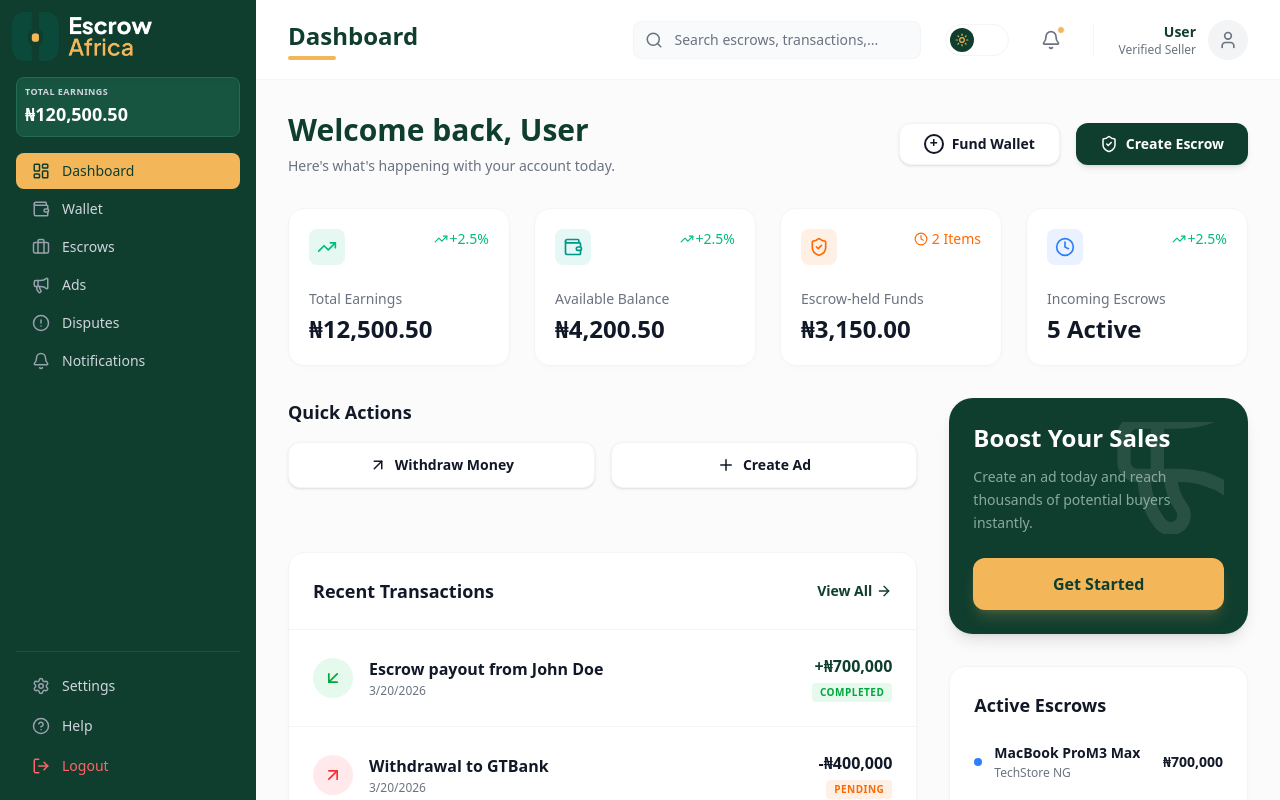
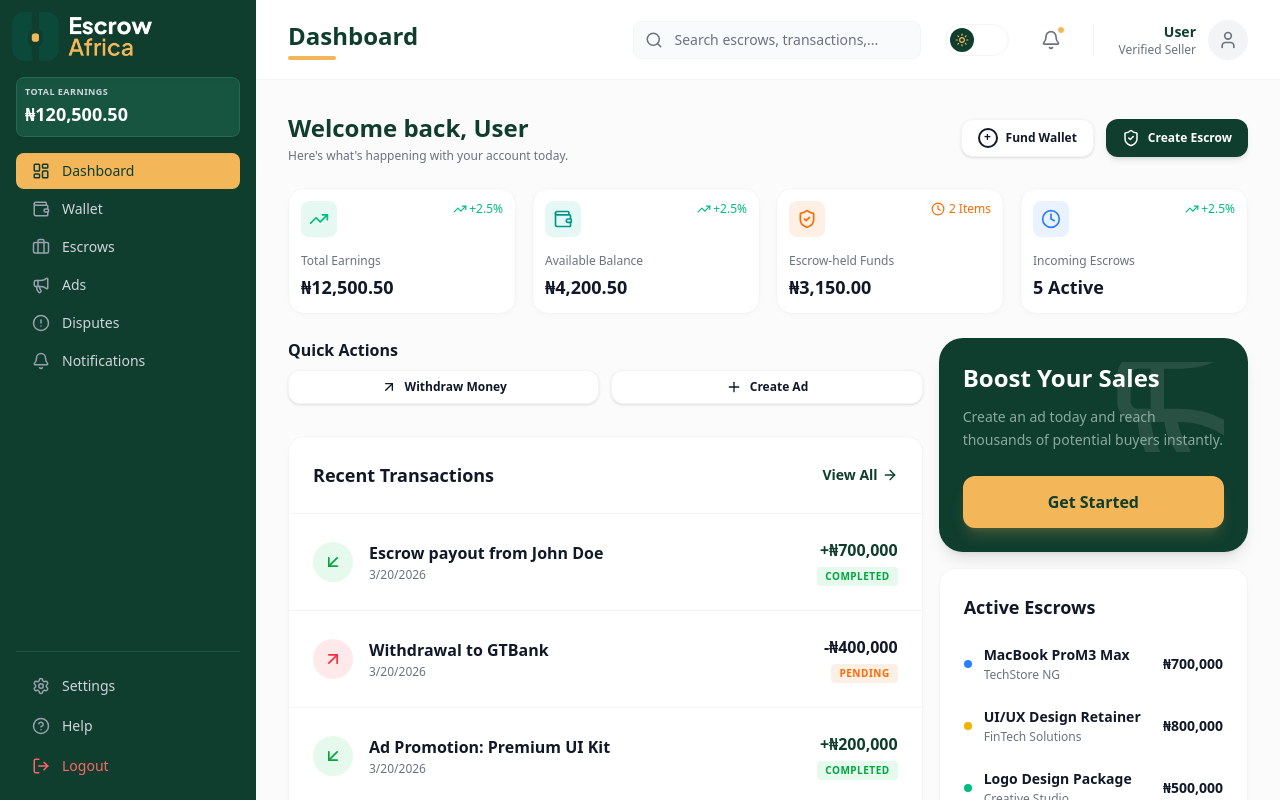
Before and after one commit to escrow-africa/escrow-frontend, a Next.js app: page /dashboard in a window 1280 px wide. Built offline with nearby package versions, Linux system fonts and the light colour scheme; no server answers.

Commit message:
feat: enhance UI components with improved spacing and font sizes for better readability

```diff
--- a/app/dashboard/page.tsx
+++ b/app/dashboard/page.tsx
@@ -62,29 +62,29 @@ export default function DashboardPage() {
 
 
   return (
-    <div className="flex flex-col h-full fade-in pb-24">
+    <div className="flex flex-col h-full fade-in pb-24 scrollbar-hide">
       {/* Welcome Section */}
-      <div className="mb-8 flex flex-col md:flex-row justify-between items-start md:items-center gap-4">
+      <div className="mb-6 flex flex-col md:flex-row justify-between items-start md:items-center gap-3">
         <div>
-          <h1 className="text-3xl font-bold text-primary mb-2">
+          <h1 className="text-2xl font-bold text-primary mb-1">
             Welcome back, {userName}
           </h1>
-          <p className="text-muted-foreground text-sm">
+          <p className="text-muted-foreground text-xs">
             Here's what's happening with your account today.
           </p>
         </div>
 
-        <div className="flex flex-col sm:flex-row gap-3 sm:gap-4 w-full md:w-auto mt-4 md:mt-0">
+        <div className="flex flex-col sm:flex-row gap-2 sm:gap-3 w-full md:w-auto mt-2 md:mt-0">
           <button
             onClick={() => router.push('/dashboard/wallet?action=fund')}
-            className="w-full sm:w-auto px-6 py-2.5 bg-surface border border-border rounded-xl text-sm font-semibold text-foreground hover:bg-surface-hover transition-colors flex items-center justify-center gap-2 shadow-sm"
+            className="w-full sm:w-auto px-4 py-2 bg-surface border border-border rounded-xl text-xs font-semibold text-foreground hover:bg-surface-hover transition-colors flex items-center justify-center gap-2 shadow-sm"
           >
             <span className="flex items-center justify-center w-5 h-5 rounded-full border-2 border-current pb-0.5">+</span>
             Fund Wallet
           </button>
           <button
             onClick={() => router.push('/dashboard/create-escrow')}
-            className="w-full sm:w-auto px-6 py-2.5 bg-primary hover:bg-primary-hover rounded-xl text-sm font-semibold text-white transition-colors flex items-center justify-center gap-2 shadow-md"
+            className="w-full sm:w-auto px-4 py-2 bg-primary hover:bg-primary-hover rounded-xl text-xs font-semibold text-white transition-colors flex items-center justify-center gap-2 shadow-md"
           >
             <ShieldCheck size={18} />
             Create Escrow
@@ -93,7 +93,7 @@ export default function DashboardPage() {
       </div>
 
       {/* Stats Grid */}
-      <div className="grid grid-cols-1 sm:grid-cols-2 lg:grid-cols-4 gap-6 mb-8">
+      <div className="grid grid-cols-1 sm:grid-cols-2 lg:grid-cols-4 gap-4 mb-6">
         <StatCard
           title="Total Earnings"
           value={<>₦12,500.50</>}
@@ -129,15 +129,15 @@ export default function DashboardPage() {
       </div>
 
       {/* Main Content Grid */}
-      <div className="grid grid-cols-1 lg:grid-cols-12 gap-8">
+      <div className="grid grid-cols-1 lg:grid-cols-12 gap-4">
         {/* Left Column (Transactions & Quick Actions) */}
-        <div className="lg:col-span-7 xl:col-span-8 flex flex-col gap-8 mb-8">
+        <div className="lg:col-span-7 xl:col-span-8 flex flex-col gap-4 mb-0">
           <QuickActions />
           <TransactionList transactions={MOCK_TRANSACTIONS} />
         </div>
 
         {/* Right Column (Active Escrows & Ads/Promo) */}
-        <div className="lg:col-span-5 xl:col-span-4 flex flex-col gap-8">
+        <div className="lg:col-span-5 xl:col-span-4 flex flex-col gap-4">
           <PremiumReminderModal />
           <ActiveEscrowsList escrows={MOCK_ESCROWS} />
         </div>
--- a/components/dashboard/shared/QuickActions.tsx
+++ b/components/dashboard/shared/QuickActions.tsx
@@ -4,21 +4,21 @@ import { ArrowUpRight, Plus } from "lucide-react";
 
 export default function QuickActions() {
   return (
-    <div className="mb-8">
-      <h2 className="text-lg font-bold text-foreground mb-4">Quick Actions</h2>
-      <div className="flex flex-col sm:flex-row gap-3 sm:gap-4">
+    <div className="mb-4">
+      <h2 className="text-base font-bold text-foreground mb-2">Quick Actions</h2>
+      <div className="flex flex-col sm:flex-row gap-2 sm:gap-3">
         <Link
           href="/dashboard/wallet?action=withdraw"
-          className="w-full sm:flex-1 flex items-center justify-center gap-2 py-3 px-4 bg-surface border border-border rounded-xl text-sm font-semibold text-foreground hover:bg-surface-hover hover:border-muted-foreground transition-all shadow-sm"
+          className="w-full sm:flex-1 flex items-center justify-center gap-2 py-2 px-3 bg-surface border border-border rounded-xl text-xs font-semibold text-foreground hover:bg-surface-hover hover:border-muted-foreground transition-all shadow-sm"
         >
-          <ArrowUpRight size={18} />
+          <ArrowUpRight size={16} />
           Withdraw Money
         </Link>
         <Link
           href="/dashboard/ads"
-          className="w-full sm:flex-1 flex items-center justify-center gap-2 py-3 px-4 bg-surface border border-border rounded-xl text-sm font-semibold text-foreground hover:bg-surface-hover hover:border-muted-foreground transition-all shadow-sm"
+          className="w-full sm:flex-1 flex items-center justify-center gap-2 py-2 px-3 bg-surface border border-border rounded-xl text-xs font-semibold text-foreground hover:bg-surface-hover hover:border-muted-foreground transition-all shadow-sm"
         >
-          <Plus size={18} />
+          <Plus size={16} />
           Create Ad
         </Link>
       </div>
--- a/components/dashboard/shared/StatCard.tsx
+++ b/components/dashboard/shared/StatCard.tsx
@@ -18,20 +18,20 @@ export default function StatCard({
   topRightContent,
 }: StatCardProps) {
   return (
-    <div className="bg-surface rounded-2xl border border-border p-5 shadow-[0_2px_10px_-4px_rgba(0,0,0,0.05)] hover:shadow-md transition-shadow">
-      <div className="flex justify-between items-start mb-6">
+    <div className="bg-surface rounded-2xl border border-border p-3 shadow-[0_2px_10px_-4px_rgba(0,0,0,0.05)] hover:shadow-md transition-shadow">
+      <div className="flex justify-between items-start mb-4">
         <div className={`p-2 rounded-lg ${iconBgClass} ${iconColorClass}`}>
           {icon}
         </div>
         {topRightContent && (
-          <div className="text-sm font-medium">
+          <div className="text-xs font-medium">
             {topRightContent}
           </div>
         )}
       </div>
       <div>
-        <h3 className="text-sm text-muted-foreground font-medium mb-1">{title}</h3>
-        <div className="text-2xl font-bold text-foreground">{value}</div>
+        <h3 className="text-xs text-muted-foreground font-medium mb-1">{title}</h3>
+        <div className="text-lg font-bold text-foreground">{value}</div>
       </div>
     </div>
   );
```
